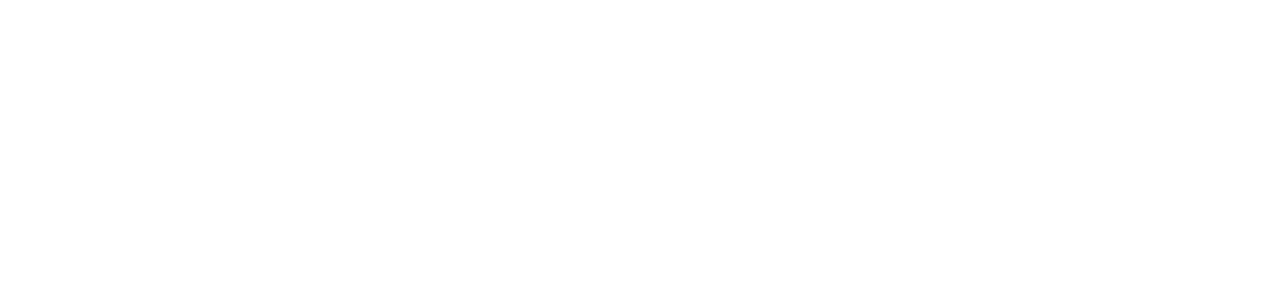
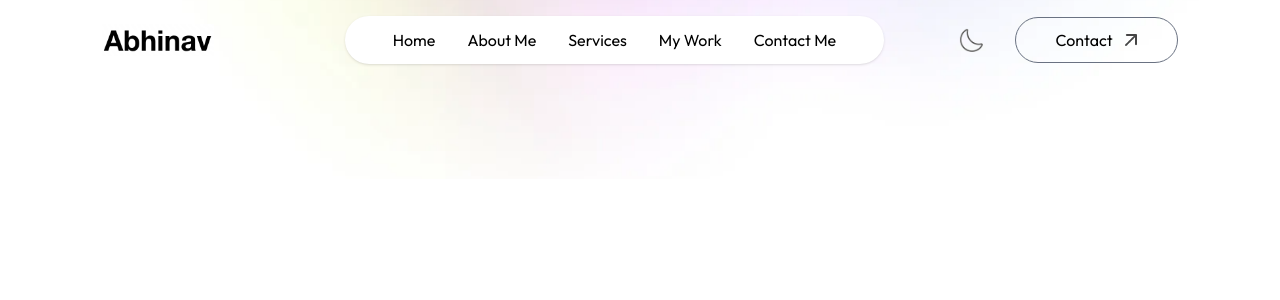
Before and after one commit to Abhinav1730/Personal-Portfolio, a Next.js app: page / in a window 1280 px wide. Shown: the top 300 px of the page. Built offline with nearby package versions, Linux system fonts and the light colour scheme; a web font is replaced by a local one.

Commit message:
Developing the Navbar

```diff
--- a/app/page.js
+++ b/app/page.js
@@ -1,4 +1,8 @@
+"use client"
+import Navbar from "@/components/Navbar";
+
 export default function Home() {
   return <>
+  <Navbar/>
   </>;
 }
--- /dev/null
+++ b/components/Navbar.jsx
@@ -0,0 +1,112 @@
+import { assets } from "@/assets/assets";
+import Image from "next/image";
+import React, { useRef } from "react";
+
+const Navbar = () => {
+  const sideMenuRef = useRef();
+  const openMenu = () => {
+    sideMenuRef.current.style.transform = "translateX(-16rem)";
+  };
+  const closeMenu = () => {
+    sideMenuRef.current.style.transform = "translateX(16rem)";
+  };
+  return (
+    <>
+      <div className="fixed top-0 right-0 w-11/12 -z-10 translate-y-[-80%]">
+        <Image src={assets.header_bg_color} alt="" className="w-full" />
+      </div>
+      <nav className="w-full fixed px-5 lg:px-8 xl:px-[8%] py-4 flex items-center justify-between z-50">
+        <a href="#top">
+          <Image
+            src={assets.logo}
+            alt="Abhinav Image"
+            className="w-28 cursor-pointer mr-14"
+          />
+        </a>
+        <ul className="hidden md:flex items-center gap-6 lg:gap-8 rounded-full px-12 py-3 bg-white shadow-sm bg-opacity-50">
+          <li>
+            <a href="#top" className="font-serif">
+              Home
+            </a>
+          </li>
+          <li>
+            <a href="#about" className="font-serif">
+              About Me
+            </a>
+          </li>
+          <li>
+            <a href="#services" className="font-serif">
+              Services
+            </a>
+          </li>
+          <li>
+            <a href="#work" className="font-serif">
+              My Work
+            </a>
+          </li>
+          <li>
+            <a href="#contact" className="font-serif">
+              Contact Me
+            </a>
+          </li>
+        </ul>
+        <div className="flex items-center gap-4">
+          <button>
+            <Image src={assets.moon_icon} alt="" className="w-6" />
+          </button>
+          <a
+            href="#contact"
+            className="hidden lg:flex items-center gap-3 px-10 py-2.5 border border-gray-500 rounded-full ml-4 font-serif"
+          >
+            Contact <Image src={assets.arrow_icon} className="w-3" alt="" />
+          </a>
+
+          <button className="block md:hidden ml-3" onClick={openMenu}>
+            <Image src={assets.menu_black} alt="" className="w-6" />
+          </button>
+        </div>
+
+        {/* Mobile Menu which will not be displayed on larger screens */}
+        <ul
+          ref={sideMenuRef}
+          className="flex md:hidden flex-col gap-4 py-20 px-10 fixed -right-64 top-0 bottom-0 w-64 z-50 h-screen bg-rose-50 transition duration-500"
+        >
+          <div className="absolute right-6 top-6" onClick={closeMenu}>
+            <Image
+              src={assets.close_black}
+              alt=""
+              className="w-5 cursor-pointer"
+            />
+          </div>
+          <li>
+            <a onClick={closeMenu} href="#top" className="font-serif">
+              Home
+            </a>
+          </li>
+          <li>
+            <a onClick={closeMenu} href="#about" className="font-serif">
+              About Me
+            </a>
+          </li>
+          <li>
+            <a onClick={closeMenu} href="#services" className="font-serif">
+              Services
+            </a>
+          </li>
+          <li>
+            <a onClick={closeMenu} href="#work" className="font-serif">
+              My Work
+            </a>
+          </li>
+          <li>
+            <a onClick={closeMenu} href="#contact" className="font-serif">
+              Contact Me
+            </a>
+          </li>
+        </ul>
+      </nav>
+    </>
+  );
+};
+
+export default Navbar;
```
Also changed, not shown: app/globals.css (line endings or trailing spaces), assets/logo.png.
